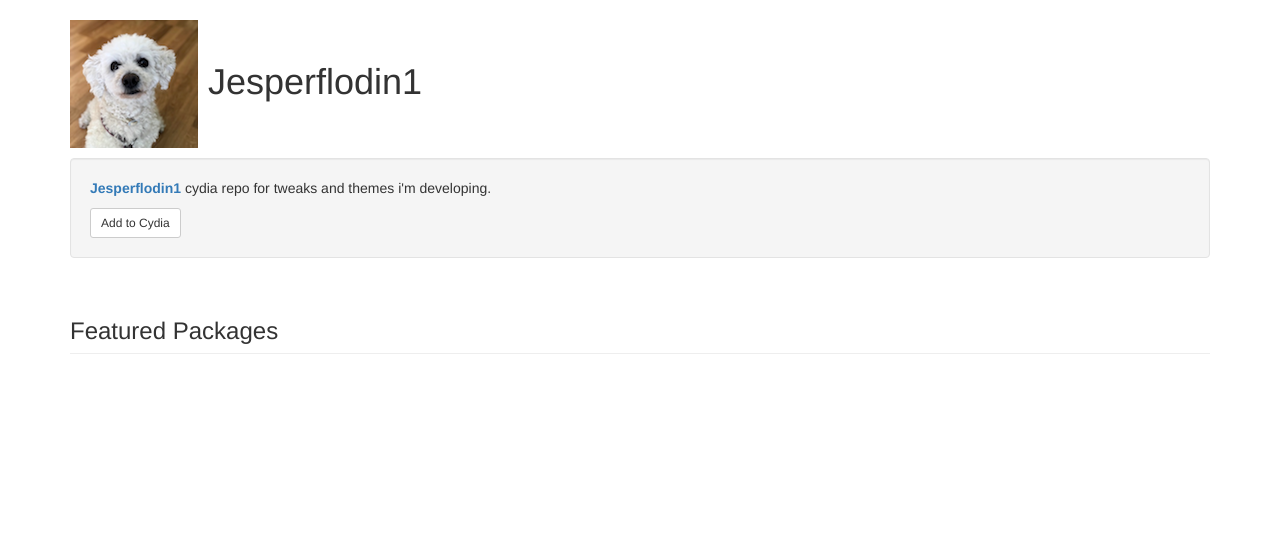
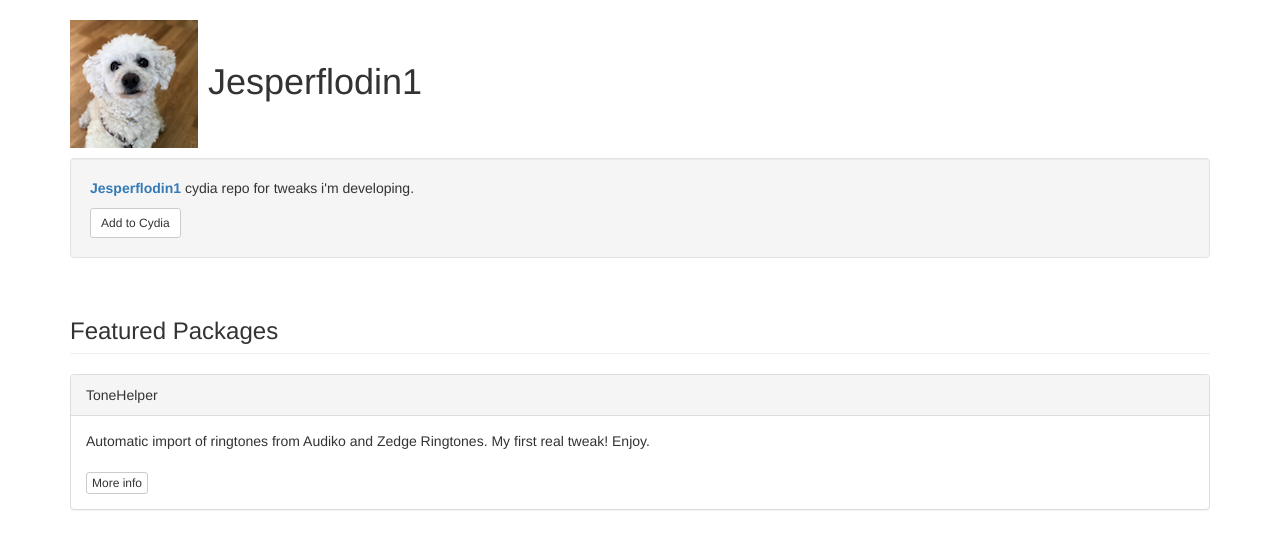
Before and after one commit to Jesperflodin1/jesperflodin1.github.io, a plain HTML site: page index.html in a window 1280 px wide. Drawn offline with nearby package versions, Linux system fonts and the light colour scheme.

Commit message:
Added featured package

```diff
--- a/index.html
+++ b/index.html
@@ -15,7 +15,7 @@
 
 <div class="container">
 	<div class="well">
-		<p><span class="text-primary"><b>Jesperflodin1</span></b> cydia repo for tweaks and themes i'm developing.</p>
+		<p><span class="text-primary"><b>Jesperflodin1</span></b> cydia repo for tweaks i'm developing.</p>
 		<a class="btn btn-sm btn-default" href="cydia://url/https://cydia.saurik.com/api/share#?source=https://supermamon.github.io/Reposi3/">Add to Cydia</a>
 	</div>
 </div>
@@ -24,24 +24,25 @@
   <h3 id="wells" class="page-header">Featured Packages</h3>
 </div>
 
-<!--<div class="container">
-	<div class="panel panel-default">
+<div class="container">
+	<!--<div class="panel panel-default">
 	  <div class="panel-heading">Old Package</div>
 	  <div class="panel-body">
 		This is a sample package with minimal information.
 		It also simulates an old package that's incompatible only with iOS lower than 7.0.<br /><br />
 		<a class="btn btn-xs btn-default" href="depictions/?p=com.supermamon.oldpackage">More info</a>
 	  </div>
-	</div>
+	</div>--!>
 
 	<div class="panel panel-default">
-	  <div class="panel-heading">New Package</div>
+	  <div class="panel-heading">ToneHelper</div>
 	  <div class="panel-body">
-		This is a sample package with lots of information.<br /><br />
-		<a class="btn btn-xs btn-default" href="depictions/?p=com.supermamon.newpackage">More info</a>
+		Automatic import of ringtones from Audiko and Zedge Ringtones.
+		My first real tweak! Enjoy.<br /><br />
+		<a class="btn btn-xs btn-default" href="depictions/?p=fi.flodin.tonehelper">More info</a>
 	  </div>
 	</div>
-</div>--!>
+</div>
 
 </body>
 </html>
```
